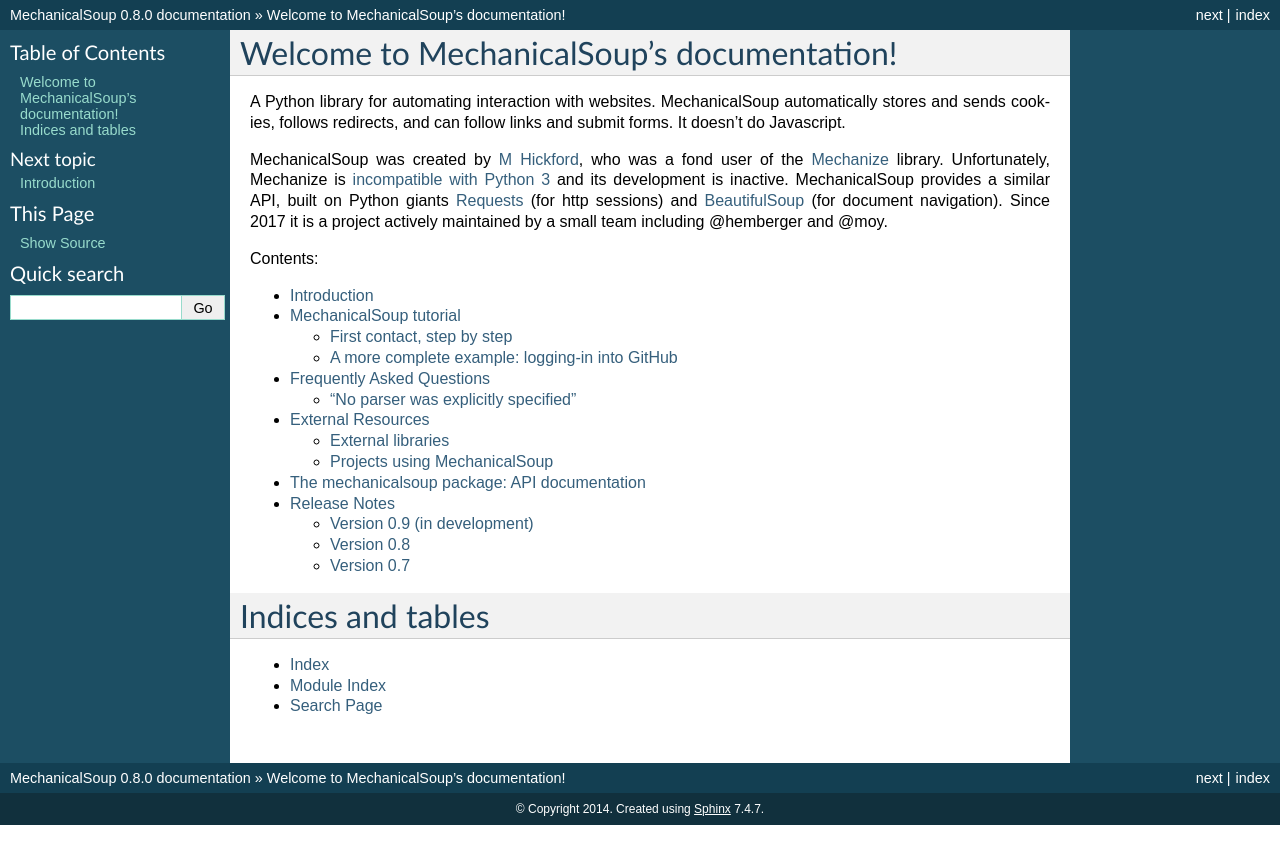
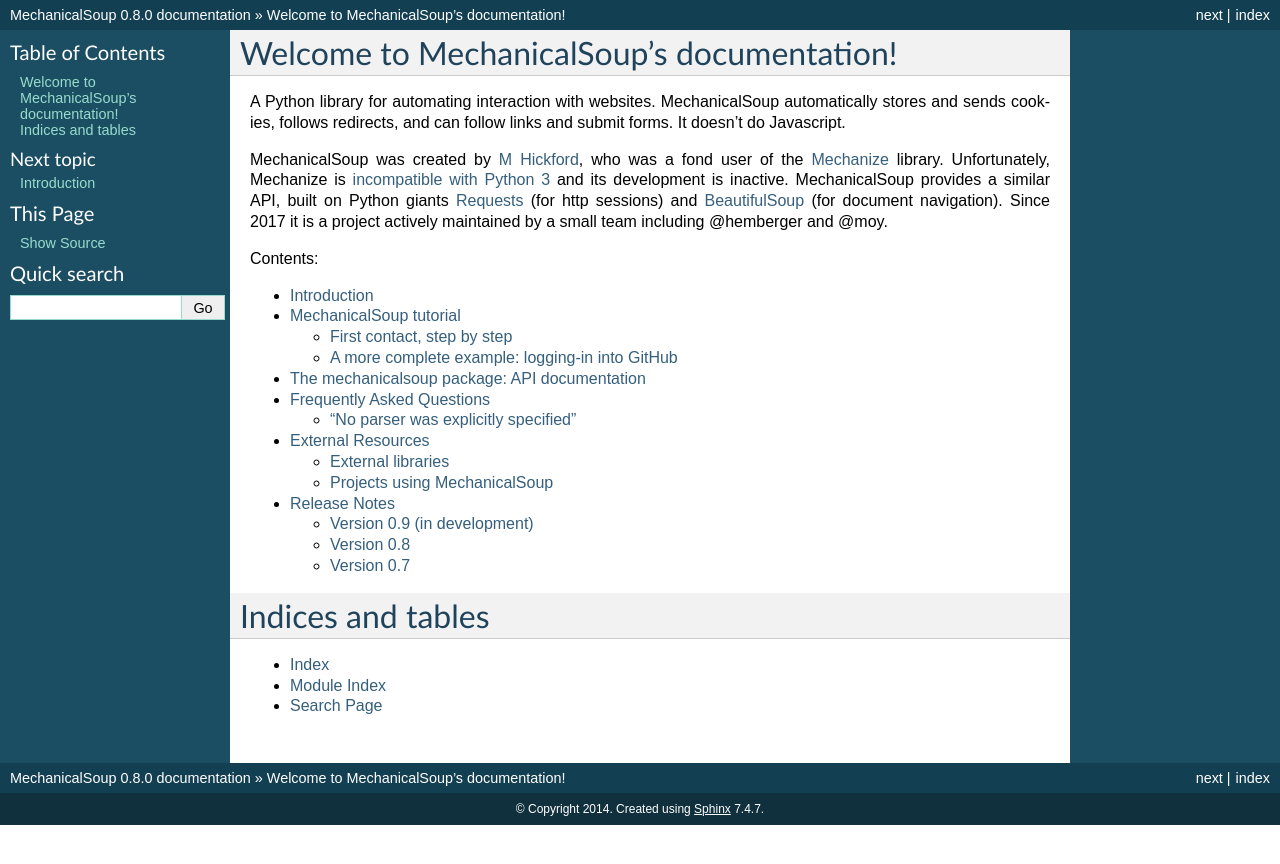
Before and after one commit to MechanicalSoup/MechanicalSoup, a Sphinx documentation site: the page built from docs/index.rst, in a window 1280 px wide. Shown: the top 864 px of the page. Built offline with Sphinx 7.4.7, drawn with Linux system fonts in a browser that asks for light colours.

```diff
--- a/docs/index.rst
+++ b/docs/index.rst
@@ -27,9 +27,9 @@ Contents:
 
    introduction
    tutorial
+   mechanicalsoup
    faq
    external-resources
-   mechanicalsoup
    ChangeLog
 
 Indices and tables
```
